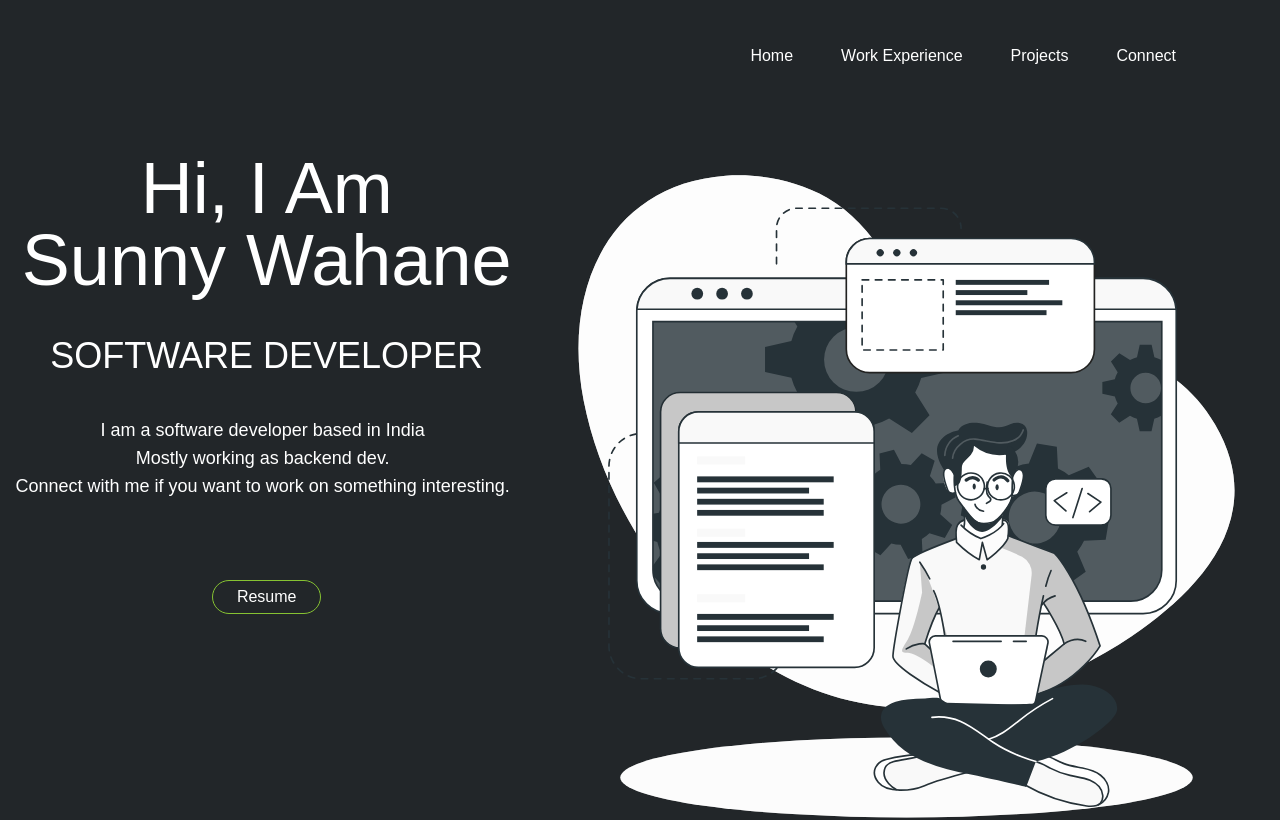
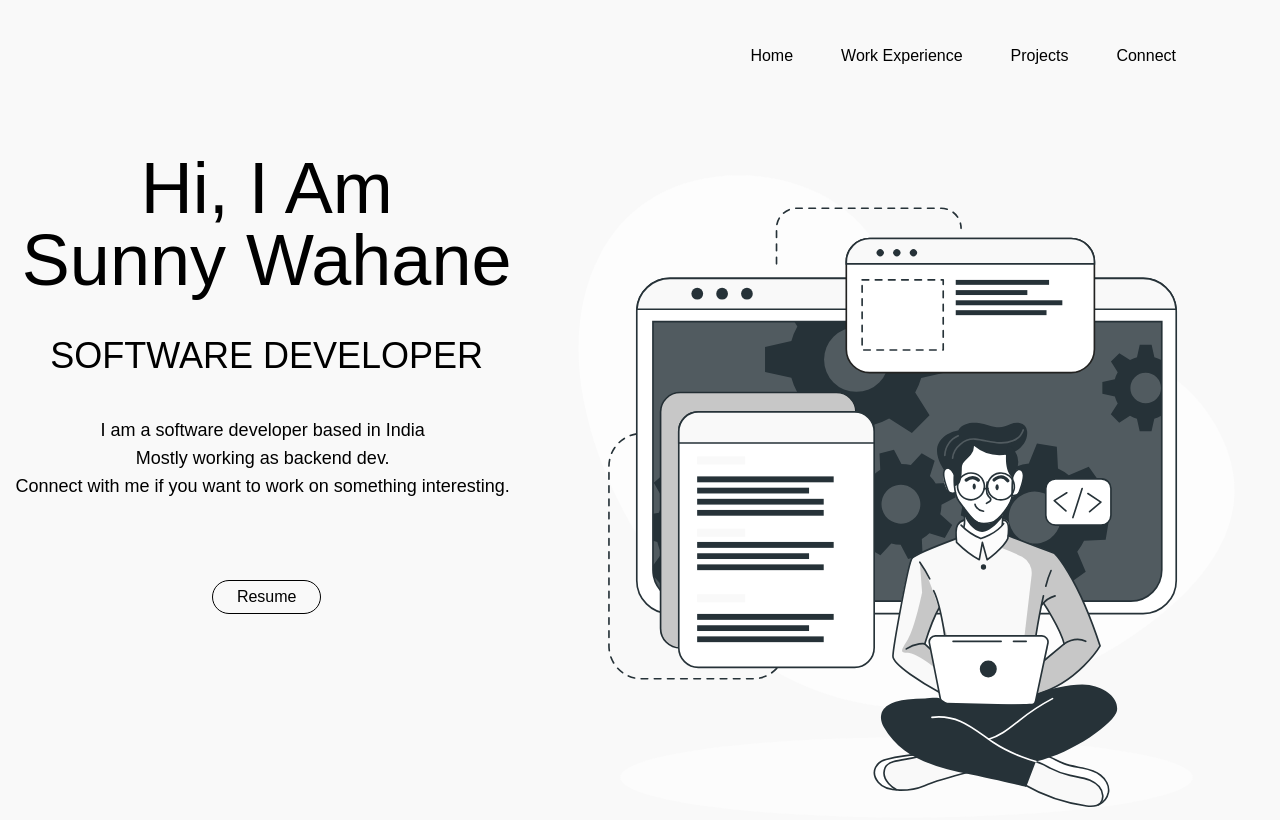
Before and after one commit to sunny-wahane/portfolio, a React (Create React App) app: page / in a window 1280 px wide. Shown: the top 820 px of the page. Built offline with nearby package versions, Linux system fonts and the light colour scheme.

Commit message:
master | updated the style of the website

```diff
--- a/src/index.css
+++ b/src/index.css
@@ -8,8 +8,8 @@
 
 body {
   margin: 0;
-  background-color: #222629;
-  color: white;
+  background-color: #F9F9F9;
+  color: black;
   font-family: -apple-system, BlinkMacSystemFont, 'Segoe UI', 'Roboto', 'Oxygen',
     'Ubuntu', 'Cantarell', 'Fira Sans', 'Droid Sans', 'Helvetica Neue',
     sans-serif;
--- a/tailwind.config.js
+++ b/tailwind.config.js
@@ -10,7 +10,7 @@ module.exports = {
         'text': ['Rubik', 'sans-serif']
       },
       colors: {
-        'primary': '#86C232',
+        'primary': 'black',
       }
     }
   },
```
Also changed, not shown: src/content/homepage.gif (deleted).
